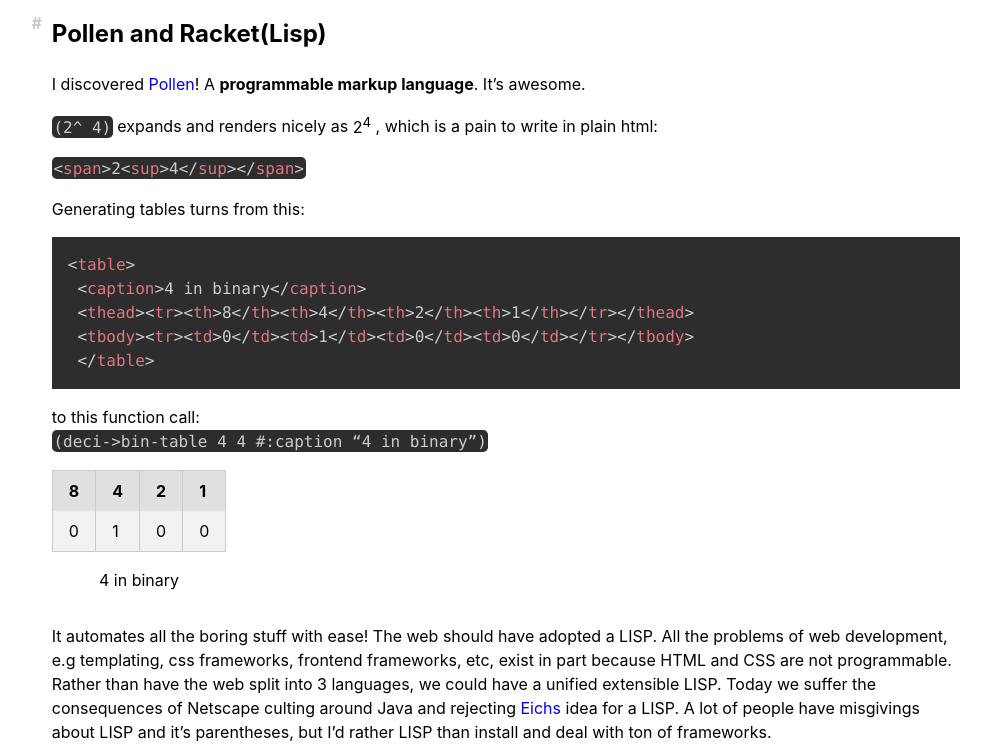
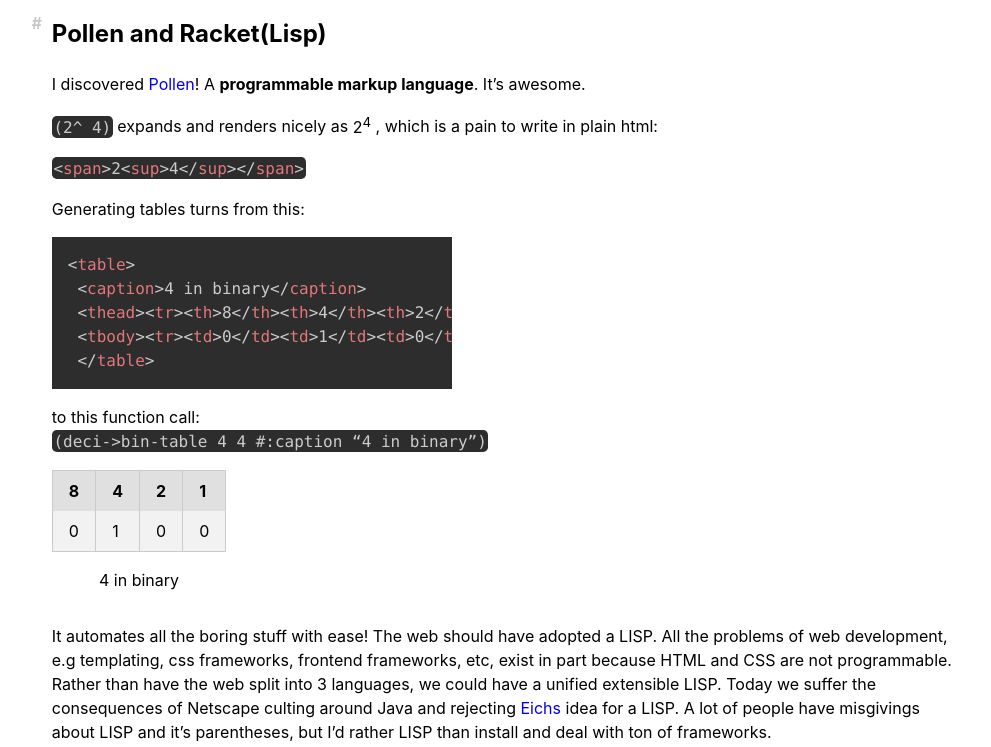
Before and after one commit to jestarray/blog, a plain HTML site: page out/misc/evolvedsimplicity.html in a window 1280 px wide. Shown: the part 939-1686 px from the top of the page, without its empty margins (134-1125 px from the left). Drawn offline with nearby package versions, Linux system fonts and the light colour scheme.

Commit message:
pages with code blocks now scale better on mobile

```diff
--- a/out/styles.css
+++ b/out/styles.css
@@ -103,6 +103,7 @@ pre {
     /* Linux emoji */ "Noto Color Emoji";
 }
 
+
 a{
     /* remove underline */
     text-decoration: none;
@@ -200,3 +201,8 @@ article {
     display: flex;
     justify-content: space-evenly;
 }
+
+pre {
+  width: 400px;
+  overflow: scroll;
+}
--- a/src/styles.css
+++ b/src/styles.css
@@ -103,6 +103,7 @@ pre {
     /* Linux emoji */ "Noto Color Emoji";
 }
 
+
 a{
     /* remove underline */
     text-decoration: none;
@@ -200,3 +201,8 @@ article {
     display: flex;
     justify-content: space-evenly;
 }
+
+pre {
+  width: 400px;
+  overflow: scroll;
+}
```
Also changed, not shown: 1 other file.
